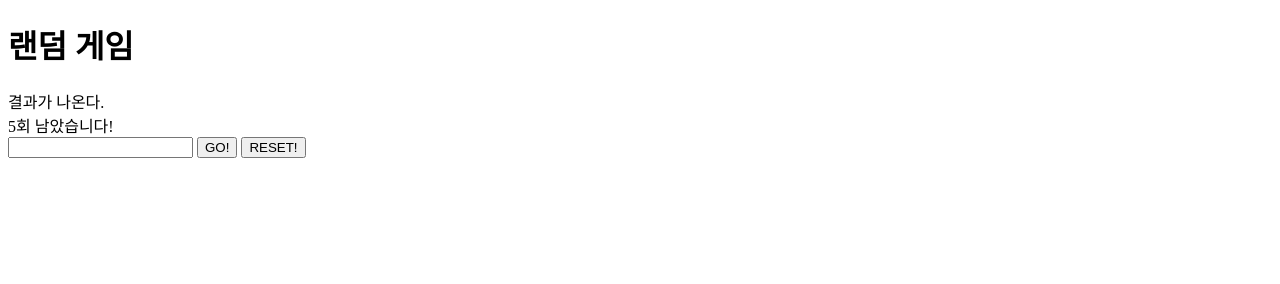
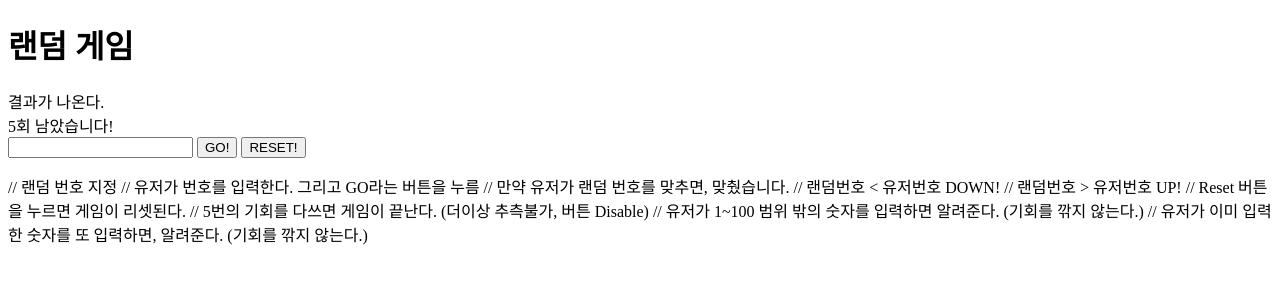
Before and after one commit to Johnny880209/First_study, a plain HTML site: page index.html in a window 1280 px wide. Drawn offline with Linux system fonts and the light colour scheme.

Commit message:
Update index.html

```diff
--- a/index.html
+++ b/index.html
@@ -16,6 +16,18 @@
     <input type="number" id="user_input" />
     <button id="play_button">GO!</button>
     <button id="reset_button">RESET!</button>
+
+    <p>
+      // 랜덤 번호 지정
+      // 유저가 번호를 입력한다. 그리고 GO라는 버튼을 누름
+      // 만약 유저가 랜덤 번호를 맞추면, 맞췄습니다.
+      // 랜덤번호 < 유저번호 DOWN!
+      // 랜덤번호 > 유저번호 UP!
+      // Reset 버튼을 누르면 게임이 리셋된다.
+      // 5번의 기회를 다쓰면 게임이 끝난다. (더이상 추측불가, 버튼 Disable)
+      // 유저가 1~100 범위 밖의 숫자를 입력하면 알려준다. (기회를 깎지 않는다.)
+      // 유저가 이미 입력한 숫자를 또 입력하면, 알려준다. (기회를 깎지 않는다.)
+    </p>
   </body>
 
   <script src="script.js"></script>
```
